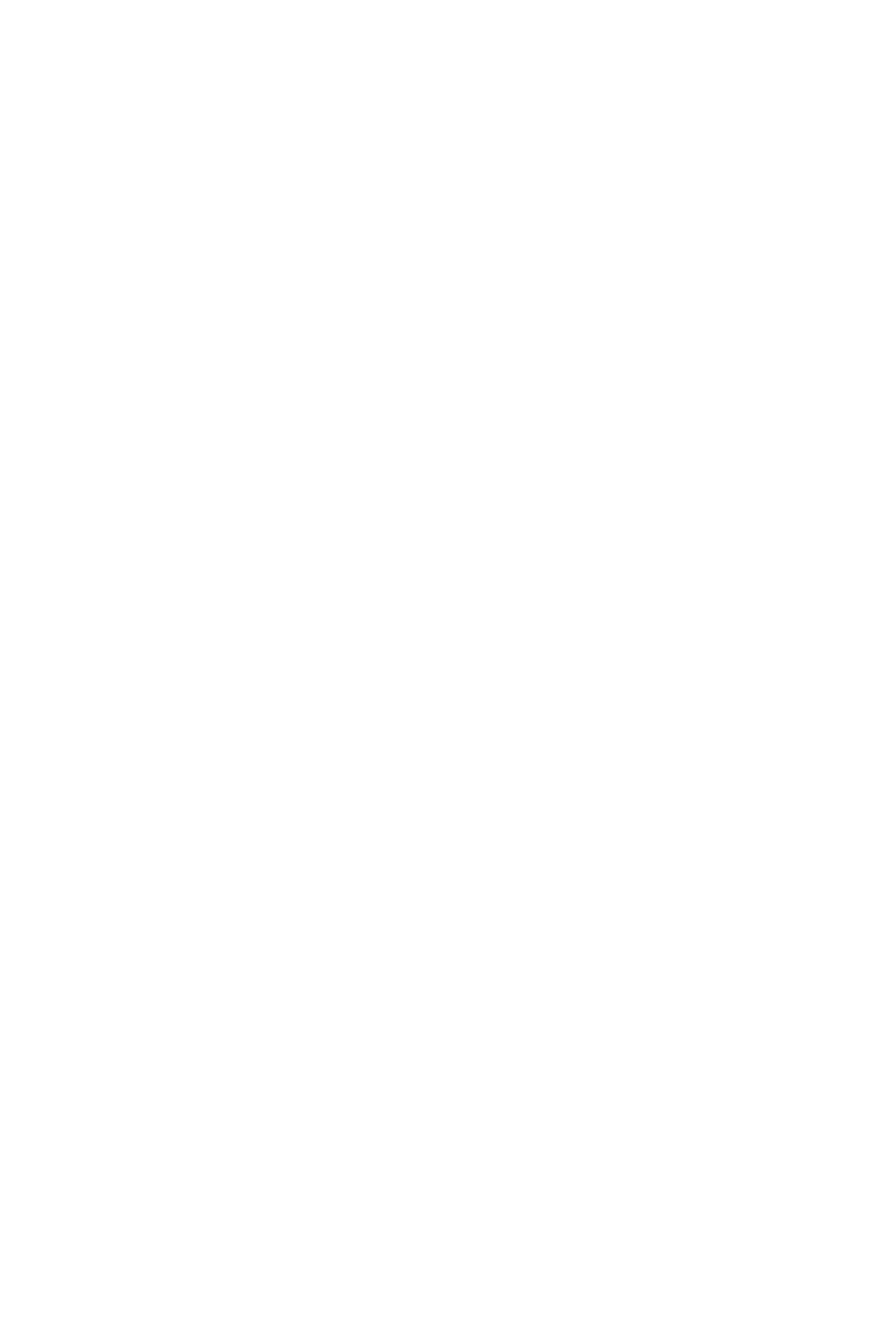
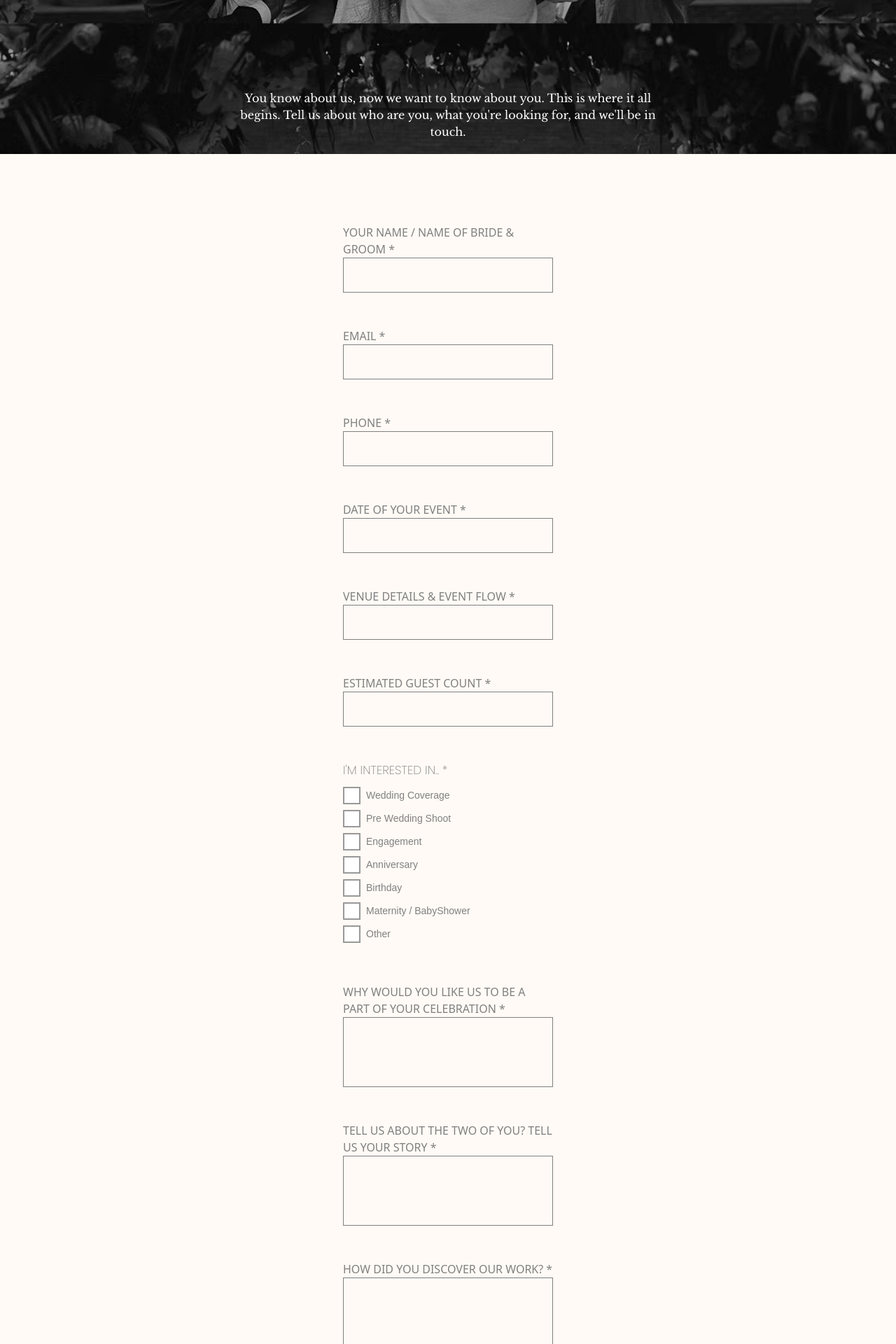
Before and after one commit to harshivkrishna/credible, a React (Vite) app: page /connect in a window 1280 px wide. Before the commit this address had no page. Shown: the part 820-2740 px from the top of the page at 70% size. Before the commit the page ends 800 px from the top, so only its background shows below. Built offline with nearby package versions, Linux system fonts and the light colour scheme; a web font is replaced by a local one.

Commit message:
form completed

```diff
--- a/package.json
+++ b/package.json
@@ -16,6 +16,7 @@
     "react": "^18.3.1",
     "react-dom": "^18.3.1",
     "react-router-dom": "^7.1.3",
+    "react-toastify": "^11.0.3",
     "swiper": "^11.2.2"
   },
   "devDependencies": {
--- a/src/App.jsx
+++ b/src/App.jsx
@@ -5,6 +5,7 @@ import Home from './pages/Home/Home'
 import { About } from './pages/About/About'
 import Experience from './pages/Experience/Experience'
 import Info from './pages/Info/Info'
+import Connect from './pages/Connect/Connect'
 const App = () => {
   return (
     <div>
@@ -13,6 +14,7 @@ const App = () => {
         <Route path='/about' element={<About/>}></Route>
         <Route path='/experience' element={<Experience/>}></Route>
         <Route path='/info' element={<Info/>}></Route>
+        <Route path='/connect' element={<Connect/>}></Route>
       </Routes>
     </div>
   )
--- /dev/null
+++ b/src/components/ConnectHero/ConnectHero.css
@@ -0,0 +1,29 @@
+.connect-container{
+    background-attachment: fixed;
+    background-image: url(/assets/connect.avif);
+    background-position: center;
+    background-size: cover;
+    min-height: 130vh;
+    position: relative;
+}
+
+.connect-container h1{
+    position: absolute;
+    top: 50%;
+    left: 50%;
+    transform: translate(-50%,-50%);
+    color: white;
+    font-size: 40px;
+    font-weight: 700;
+    font-family: 'Poppins';
+}
+
+.connect-container p{
+    position: absolute;
+    bottom: 20px;
+    text-align: center;
+    color: white;
+    font-family: 'Libre Baskerville';
+    left: 50%;
+    transform: translate(-50%);
+}
--- /dev/null
+++ b/src/components/ConnectHero/ConnectHero.jsx
@@ -0,0 +1,12 @@
+import React from 'react'
+import './ConnectHero.css'
+const ConnectHero = () => {
+  return (
+    <div className='connect-container'>
+        <h1>GET IN TOUCH</h1>
+        <p>You know about us, now we want to know about you. This is where it all begins. Tell us about who are you, what you&apos;re looking for, and we&apos;ll be in touch.</p>
+    </div>
+  )
+}
+
+export default ConnectHero
--- /dev/null
+++ b/src/components/Form/Form.css
@@ -0,0 +1,115 @@
+@import url(https://fonts.googleapis.com/css?family=Roboto+Condensed:100,200,300,regular,500,600,700,800,900,100italic,200italic,300italic,italic,500italic,600italic,700italic,800italic,900italic);
+.form-container{
+    background-color: #fffaf5;
+    display: flex;
+    justify-content: center;
+    align-items: center;
+    flex-direction: column;
+    padding: 100px 5%;
+}
+
+.input-container{
+    display: flex;
+    flex-direction: column;
+    width: 300px;
+    margin-bottom: 50px;
+}
+
+.input-container label{
+    color: gray;
+}
+
+.input-container input,.input-container textarea{
+    border: 1.5px solid gray;
+    outline: none;
+    height: 50px;
+    padding: 10px;
+    font-size: 15px;
+}
+
+.input-container textarea{
+    height: 100px !important;
+    resize: none;
+}
+
+
+.input-container input:hover,.input-container textarea:hover{
+    background-color: aliceblue;
+    border: 2px solid black;
+}
+
+/* General Container Styling */
+.checkbox-container {
+    font-family: Arial, sans-serif;
+    color: #333333;
+    display: flex;
+    flex-direction: column;
+    align-items: flex-start;
+    margin-bottom: 50px;
+    width: 300px;
+  }
+
+  .checkbox-title {
+    font-size: 17px;
+    font-weight: bold;
+    margin-bottom: 10px;
+    color: gray;
+    font-weight: 200;
+    font-family: 'Poppins',sans-serif;
+  }
+
+  /* Label Styling */
+  .checkbox-label {
+    display: flex;
+    align-items: center;
+    margin-bottom: 8px;
+    cursor: pointer;
+    font-size: 14px;
+    color: gray;
+  }
+
+  /* Hide default checkbox */
+  .checkbox-input {
+    display: none;
+  }
+
+  /* Custom checkbox appearance */
+  .custom-checkbox {
+    width: 25px;
+    height: 25px;
+    border: 2px solid #999999;
+    display: inline-block;
+    margin-right: 8px;
+    position: relative;
+    background-color: white;
+    font-weight: 300;
+    transition: background-color 0.3s ease, border-color 0.3s ease;
+  }
+
+  /* Checked state styling */
+  .checkbox-input:checked + .custom-checkbox {
+    border: 2px solid #999999;
+    border-radius: 0;
+  }
+
+  .checkbox-input:checked + .custom-checkbox::after {
+    content: '';
+    position: absolute;
+    top: 5px;
+    left: 8px;
+    width: 6px;
+    height: 10px;
+    border: solid #999999;
+
+    border-width: 0 2px 2px 0;
+    transform: rotate(45deg);
+  }
+
+  .form-submit-btn{
+    height: 40px;
+    width: 170px;
+    background-color: #c07a5f;
+    color: white;
+    font-family: 'Roboto Condensed';
+    font-weight: 600;
+  }
--- /dev/null
+++ b/src/components/Form/Form.jsx
@@ -0,0 +1,211 @@
+import './Form.css';
+import { useState } from 'react';
+import emailjs from '@emailjs/browser';
+import 'react-toastify'
+import { ToastContainer, toast } from 'react-toastify';
+const Form = () => {
+  const [formData, setFormData] = useState({
+    name: '',
+    email: '',
+    phone: '',
+    eventDate: '',
+    venue: '',
+    guestCount: '',
+    interestedIn: [],
+    reason: '',
+    story: '',
+    discovery: '',
+  });
+
+  const options = [
+    'Wedding Coverage',
+    'Pre Wedding Shoot',
+    'Engagement',
+    'Anniversary',
+    'Birthday',
+    'Maternity / BabyShower',
+    'Other',
+  ];
+
+  const handleInputChange = (e) => {
+    const { name, value } = e.target;
+    setFormData({ ...formData, [name]: value });
+  };
+
+  const handleCheckboxChange = (option) => {
+    setFormData((prev) => ({
+      ...prev,
+      interestedIn: prev.interestedIn.includes(option)
+        ? prev.interestedIn.filter((item) => item !== option)
+        : [...prev.interestedIn, option],
+    }));
+  };
+
+  const handleSubmit = (e) => {
+    e.preventDefault();
+
+    emailjs
+      .send(
+        'service_goesser', // Replace with your EmailJS service ID
+        'template_e567nrs', // Replace with your EmailJS template ID
+        {
+          name: formData.name,
+          email: formData.email,
+          phone: formData.phone,
+          eventDate: formData.eventDate,
+          venue: formData.venue,
+          guestCount: formData.guestCount,
+          interestedIn: formData.interestedIn.join(', '),
+          reason: formData.reason,
+          story: formData.story,
+          discovery: formData.discovery,
+        },
+        '7iwjEptVs0k1BFMG8' // Replace with your EmailJS public key
+      )
+      .then(
+        (result) => {
+          toast.success('Form submitted successfully!');
+          setFormData({
+            name: '',
+            email: '',
+            phone: '',
+            eventDate: '',
+            venue: '',
+            guestCount: '',
+            interestedIn: [],
+            reason: '',
+            story: '',
+            discovery: '',
+          });
+        },
+        (error) => {
+          toast.error('Failed to send form. Please try again later.');
+        }
+      );
+  };
+
+  return (
+    <form className="form-container" onSubmit={handleSubmit}>
+      <ToastContainer/>
+      <div className="input-container">
+        <label htmlFor="name">YOUR NAME / NAME OF BRIDE & GROOM *</label>
+        <input
+          type="text"
+          name="name"
+          value={formData.name}
+          onChange={handleInputChange}
+          required
+        />
+      </div>
+
+      <div className="input-container">
+        <label htmlFor="email">EMAIL *</label>
+        <input
+          type="email"
+          name="email"
+          value={formData.email}
+          onChange={handleInputChange}
+          required
+        />
+      </div>
+
+      <div className="input-container">
+        <label htmlFor="phone">PHONE *</label>
+        <input
+          type="text"
+          name="phone"
+          value={formData.phone}
+          onChange={handleInputChange}
+          required
+        />
+      </div>
+
+      <div className="input-container">
+        <label htmlFor="eventDate">DATE OF YOUR EVENT *</label>
+        <input
+          type="text"
+          name="eventDate"
+          value={formData.eventDate}
+          onChange={handleInputChange}
+          required
+        />
+      </div>
+
+      <div className="input-container">
+        <label htmlFor="venue">VENUE DETAILS & EVENT FLOW *</label>
+        <input
+          type="text"
+          name="venue"
+          value={formData.venue}
+          onChange={handleInputChange}
+          required
+        />
+      </div>
+
+      <div className="input-container">
+        <label htmlFor="guestCount">ESTIMATED GUEST COUNT *</label>
+        <input
+          type="text"
+          name="guestCount"
+          value={formData.guestCount}
+          onChange={handleInputChange}
+          required
+        />
+      </div>
+
+      <div className="checkbox-container">
+        <p className="checkbox-title">I'M INTERESTED IN.. *</p>
+        {options.map((option, index) => (
+          <label key={index} className="checkbox-label">
+            <input
+              type="checkbox"
+              className="checkbox-input"
+              checked={formData.interestedIn.includes(option)}
+              onChange={() => handleCheckboxChange(option)}
+            />
+            <span className="custom-checkbox"></span>
+            {option}
+          </label>
+        ))}
+      </div>
+
+      <div className="input-container">
+        <label htmlFor="reason">
+          WHY WOULD YOU LIKE US TO BE A PART OF YOUR CELEBRATION *
+        </label>
+        <textarea
+          name="reason"
+          value={formData.reason}
+          onChange={handleInputChange}
+          required
+        ></textarea>
+      </div>
+
+      <div className="input-container">
+        <label htmlFor="story">TELL US ABOUT THE TWO OF YOU? TELL US YOUR STORY *</label>
+        <textarea
+          name="story"
+          value={formData.story}
+          onChange={handleInputChange}
+          required
+        ></textarea>
+      </div>
+
+      <div className="input-container">
+        <label htmlFor="discovery">HOW DID YOU DISCOVER OUR WORK? *</label>
+        <textarea
+          name="discovery"
+          value={formData.discovery}
+          onChange={handleInputChange}
+          required
+        ></textarea>
+      </div>
+
+      <button className="form-submit-btn" type="submit">
+        SUBMIT
+      </button>
+    </form>
+  );
+};
+
+export default Form;
--- /dev/null
+++ b/src/pages/Connect/Connect.jsx
@@ -0,0 +1,18 @@
+import React from 'react'
+import Navbar from '../../components/Navbar/Navbar'
+import ConnectHero from '../../components/ConnectHero/ConnectHero'
+import Form from '../../components/Form/Form'
+import Footer from '../../components/Footer/Footer'
+
+const Connect = () => {
+  return (
+    <div>
+        <Navbar/>
+        <ConnectHero/>
+        <Form/>
+        <Footer/>
+    </div>
+  )
+}
+
+export default Connect
```
Also changed, not shown: public/assets/connect.avif (added), 1 other file (tests, documents, lock files or other folders).
